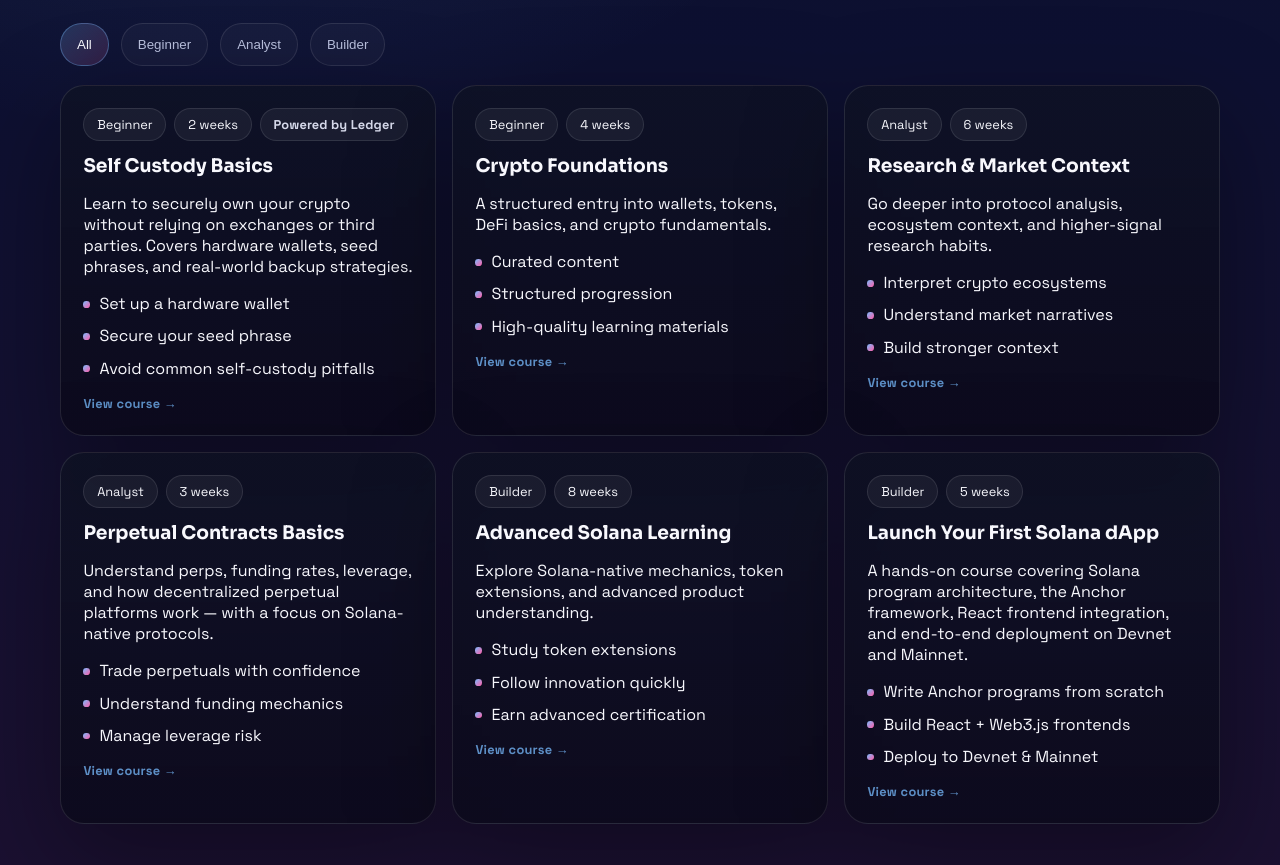
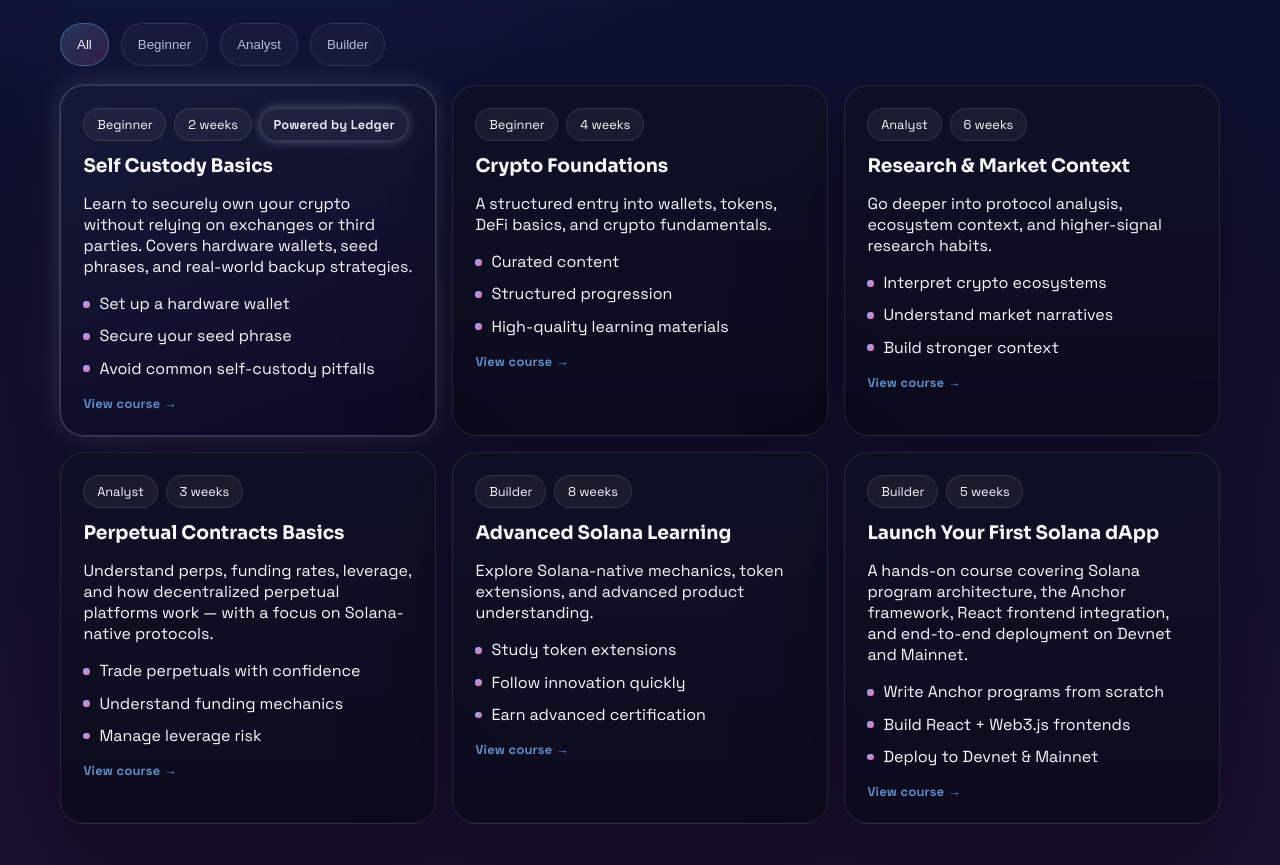
Before and after one commit to Squidward4889/SolanaScholar, a website: page index.html in a window 1280 px wide. Shown: the part 1077-1942 px from the top of the page. Drawn offline with Linux system fonts and the light colour scheme.

Commit message:
feat: shiny grey/white glow on Powered by Ledger tag and card

```diff
--- a/script.js
+++ b/script.js
@@ -940,7 +940,7 @@ function renderTracks() {
   grid.innerHTML = "";
   visible.forEach((track) => {
     const card = document.createElement("article");
-    card.className = "track-card card";
+    card.className = `track-card card${track.partner ? " track-card--partner" : ""}`;
     card.setAttribute("role", "button");
     card.setAttribute("tabindex", "0");
     card.setAttribute("aria-label", `Open ${track.title} course`);
--- a/styles.css
+++ b/styles.css
@@ -730,13 +730,38 @@ a {
 
 .track-partner-tag {
   background: rgba(220, 225, 245, 0.12);
-  border: 1px solid rgba(220, 225, 245, 0.28);
-  color: rgba(235, 238, 255, 0.9);
+  border: 1px solid rgba(220, 225, 245, 0.38);
+  color: rgba(240, 242, 255, 0.95);
   font-size: 0.72rem;
   font-weight: 600;
   padding: 0.22rem 0.6rem;
   border-radius: 999px;
   letter-spacing: 0.01em;
+  box-shadow:
+    0 0 8px rgba(210, 218, 255, 0.25),
+    0 0 18px rgba(210, 218, 255, 0.12);
+}
+
+.track-card--partner {
+  border-color: rgba(210, 218, 255, 0.22);
+  box-shadow:
+    0 0 0 1px rgba(210, 218, 255, 0.1),
+    0 0 28px rgba(210, 218, 255, 0.12),
+    0 0 60px rgba(210, 218, 255, 0.06),
+    var(--hero-shadow);
+  background: linear-gradient(
+    160deg,
+    rgba(22, 26, 58, 0.84),
+    rgba(14, 12, 38, 0.92)
+  );
+}
+
+.track-card--partner:hover {
+  box-shadow:
+    0 0 0 1px rgba(210, 218, 255, 0.2),
+    0 0 40px rgba(210, 218, 255, 0.18),
+    0 0 80px rgba(210, 218, 255, 0.08),
+    0 8px 32px rgba(0, 0, 0, 0.28);
 }
 
 /* ─── Course Detail Panel ─────────────────────── */
```
